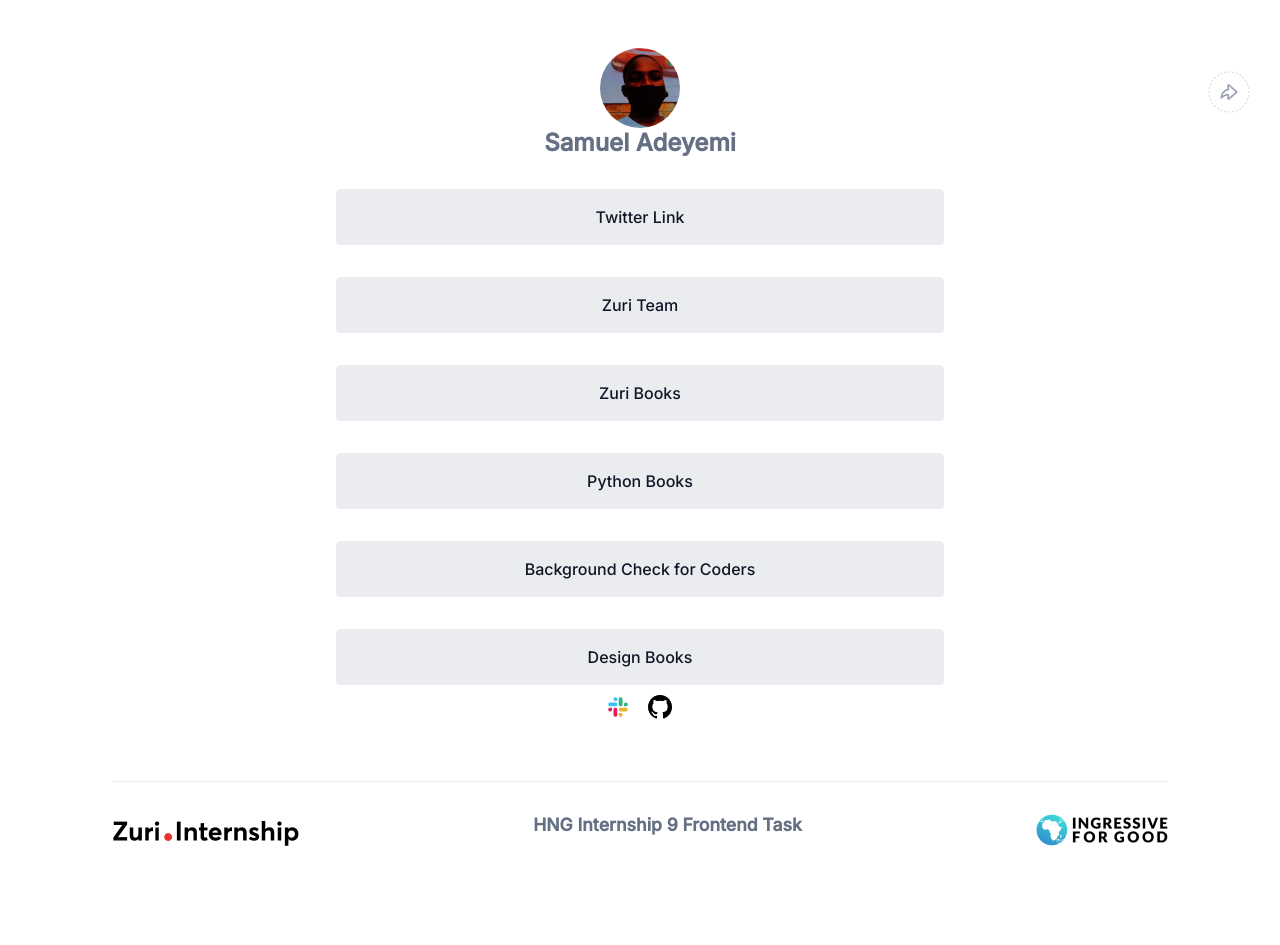
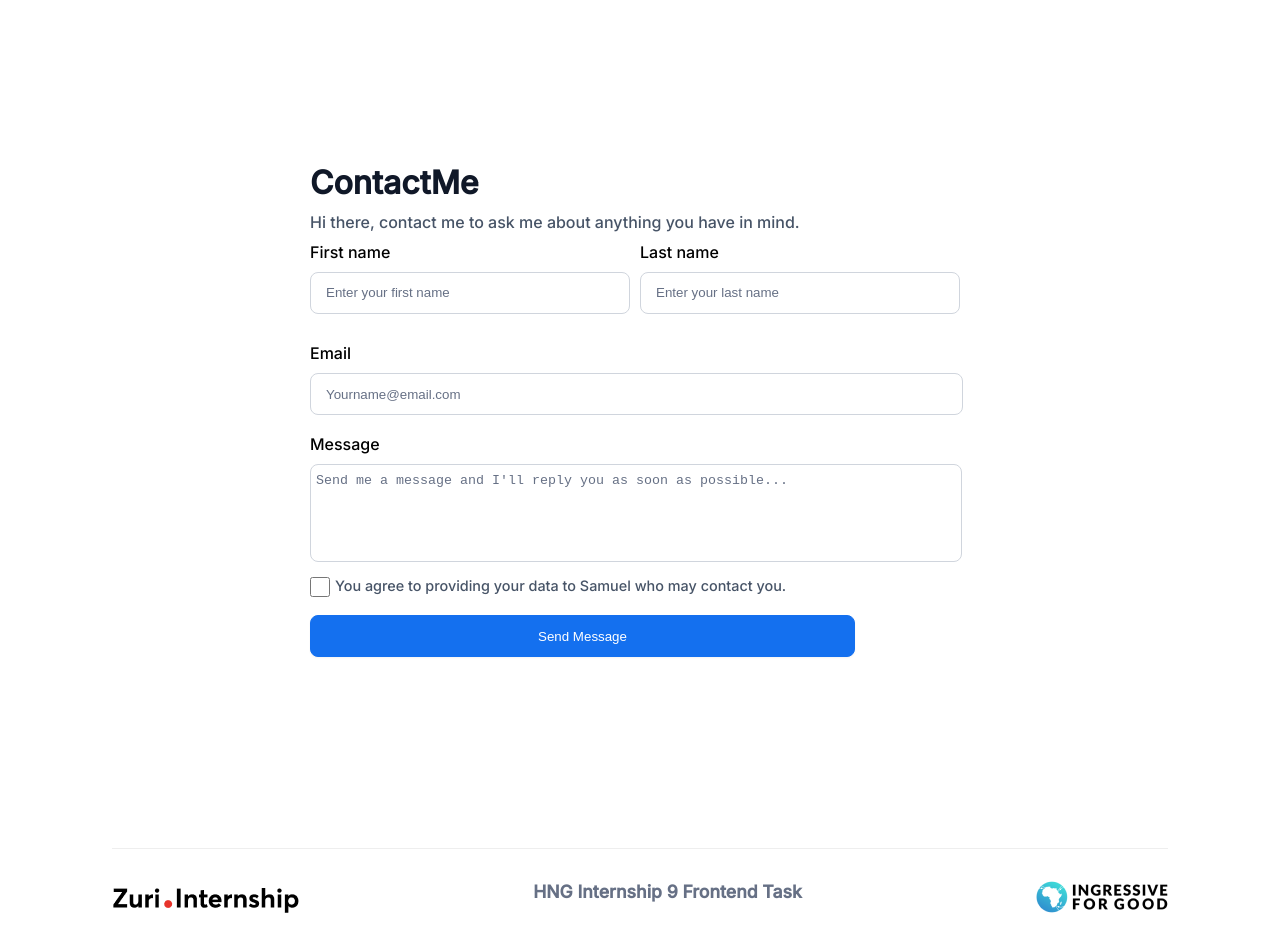
Before and after one commit to Samueljr-web/hngi9-task-1, a React (Create React App) app: page /contact in a window 1280 px wide. Before the commit the page ends 878 px from the top, so only its background shows below. Built offline with nearby package versions, Linux system fonts and the light colour scheme.

Commit message:
feat: added contact & 404 page

```diff
--- a/package.json
+++ b/package.json
@@ -6,7 +6,8 @@
     "cra-template": "1.2.0",
     "react": "^18.2.0",
     "react-dom": "^18.2.0",
-    "react-scripts": "5.0.1"
+    "react-router-dom": "^6.4.3",
+    "react-scripts": "^2.1.3"
   },
   "scripts": {
     "start": "react-scripts start",
--- a/src/App.js
+++ b/src/App.js
@@ -1,5 +1,9 @@
+import React from 'react';
 import './index.css';
-import {Main, Footer} from './components'
+import {Main, Footer} from './components';
+import {BrowserRouter as Router, Routes, Route} from 'react-router-dom'
+import Contact from './pages/contact';
+import NotFound from './pages/404';
 
 function App() {
 
@@ -35,12 +39,19 @@
       href: "https://books.zuri.team/design-rules",
       id: "book__design",
     },
+
   ];
   return (
-    <div className="">
-     <Main Link={Links}/>
-     <Footer />
-    </div>
+    <>
+     <Router>
+      <Routes>
+        <Route path='/' element={ <Main Link_btn={Links}/> } />
+        <Route path='/contact' element={<Contact />} />
+        <Route path='/*' element={<NotFound />} />
+      </Routes>
+          <Footer />
+     </Router>
+    </>
   );
 }
 
--- a/src/components/Main/index.js
+++ b/src/components/Main/index.js
@@ -5,8 +5,9 @@
 import Slack from '../../assets/slack.png'
 import Share_icon from '../../assets/share.png'
 import Ellipses_icon from '../../assets/ellipses.png'
+import { Link } from 'react-router-dom'
 
-export default function index({Link}) {
+export default function index({Link_btn}) {
   return (
     <div className='main'>
       <div className='profile_wrapper'>
@@ -22,11 +23,12 @@
       </div>
 
       <div className='links'>
-        {Link.map((link, id) =>{
+        {Link_btn.map((link, id) =>{
           return(
-              <a href={link.href} id={link.id} key={id} target="_blank" rel='noreferrer' className="link_btn" title={link.title}>{link.name}</a>
+              <a href={link.href} id={link.id} key={id} target="_blank" rel='noopener noreferrer' className="link_btn" title={link.title}>{link.name}</a>
           )
         })}
+        <Link to='/contact' id='contact' className='link_btn'>Contact Me</Link>
        </div>
        <div className='social__icons'>
         <a href='/'><img src={Slack} alt="slack-icon"/></a>
--- /dev/null
+++ b/src/pages/404.js
@@ -0,0 +1,21 @@
+import React from 'react'
+import '../styles/404.css'
+import ArrowLeft from '../assets/arrow-left.svg'
+
+function NotFound() {
+  return (
+    <div>
+      <div className="error_container">
+        <h4>404 error</h4>
+        <h2>We can’t find that page</h2>
+        <p>Sorry, the page you are looking for doesn't exist.</p>
+        <div className='action_button'>
+            <button><img src={ArrowLeft} alt='arrow-left-icon' />Go back</button>
+            <button>Take me home</button>
+        </div>
+      </div>
+    </div>
+  );
+}
+
+export default NotFound
--- /dev/null
+++ b/src/pages/contact.js
@@ -0,0 +1,63 @@
+import React from 'react'
+import '../styles/contact.css'
+
+function contact() {
+
+  const handleSubmit = (e) => {
+   e.preventDefault()
+  }
+  return (
+    <div className="contact">
+      <div className='contact_form'>
+
+
+        <form className="form" onSubmit={handleSubmit}>
+          <div className='header_text'>
+           <h2>ContactMe</h2>
+           <p>Hi there, contact me to ask me about anything you have in mind.</p>
+          </div>
+          <div className="row-fields info">
+            <div className="field">
+              <label htmlFor='first_name'> First name </label>
+              <input
+                type="text"
+                placeholder="Enter your first name"
+                id="first_name"
+              />
+            </div>
+            <div className="field">
+              <label htmlFor='last_name'>Last name</label>
+              <input
+                type="text"
+                placeholder="Enter your last name"
+                id="last_name"
+              />
+            </div>
+          </div>
+          <div className="field">
+            <label htmlFor='email'>Email</label>
+            <input type="email" placeholder="Yourname@email.com" id="email" />
+          </div>
+          <div className="field">
+            <label htmlFor='message'>Message</label>
+            <textarea
+              placeholder="Send me a message and I'll reply you as soon as possible..."
+              id="message"
+            />
+          </div>
+          <div className="agree">
+            <input type="checkbox" />
+            <p>
+              You agree to providing your data to Samuel who may contact you.
+            </p>
+          </div>
+          <button type="submit" id="btn__submit" className="btn_submit">
+            Send Message
+          </button>
+        </form>
+      </div>
+    </div>
+  );
+}
+
+export default contact
--- /dev/null
+++ b/src/styles/404.css
@@ -0,0 +1,93 @@
+.error_container{
+    display: flex;
+    flex-direction: column;
+    justify-content: center;
+    padding: 12rem 0 8rem 5rem;
+    line-height: 2.5rem;
+}
+
+.error_container h4{
+    color: #1570EF;
+    font-size: 1.6rem;
+}
+.error_container h2{
+    font-size: 3rem;
+}
+.error_container p{
+    color: #475467;
+}
+
+.action_button{
+    display: flex;
+}
+
+.action_button button{
+    display: flex;
+    align-items: center;
+    justify-content: center;
+    width: 122px;
+    padding: 12px 10px;
+    border-radius: 5px;
+    cursor: pointer;
+    outline: none;
+    margin-top: 10px;
+    font-weight: 600;
+    border: 2px solid #D0D5DD;
+    background: #fff;
+}
+
+.action_button button img{
+    width: 13px;
+    height: 15px;
+    margin-right: 5px;
+}
+.action_button button:hover{
+    background: #1570EF;
+    border: 2px solid #1570EF;
+    color: #fff;
+}
+.action_button button:focus{
+    box-shadow: 0px 0px 0px 4px #D1E9FF;
+}
+.action_button button:nth-of-type(2){
+    background: #1570EF;
+    border: #1570EF;
+    color: #fff;
+    margin-left: 10px;
+}
+
+
+
+@media screen and (max-width: 850px) {
+.error_container{
+    justify-content: center;
+    align-items: center;
+    padding: 10rem 1rem;
+}
+
+.action_button{
+    flex-direction: column;
+    align-items: center;
+    justify-content: center;
+    width: 22rem;
+}
+
+.action_button button{
+    width: 100%;
+}
+.error_container h4{
+    color: #1570EF;
+    font-size: 1.5rem;
+}
+.error_container h2{
+    font-size: 2.4rem;
+}
+.error_container p{
+    color: #475467;
+}
+
+.action_button button:nth-of-type(2){
+    margin-left: 0;
+}
+
+}
--- /dev/null
+++ b/src/styles/contact.css
@@ -0,0 +1,150 @@
+
+.contact_form{
+    display: flex;
+    flex-direction: column;
+    align-items: center;
+    justify-content: center;
+    min-height: 100vh;
+      gap: 48px;
+}
+.header_text{
+    padding-right: 5rem;
+}
+.header_text p{
+    margin-top: 10px;
+    color: #475467;
+}
+.header_text h2{
+    font-size: 2rem;
+    text-align: left;
+    color: #101828;
+}
+.row-fields{
+   display: flex;
+}
+
+.row-fields div{
+    margin: 10px 10px 10px 0;
+}
+
+/* Form Styling */
+.form{
+  margin-top: 20px;
+  display: flex;
+  flex-direction: column;
+}
+
+input:focus{
+    box-shadow: 0px 0px 0px 4px #D1E9FF;
+}
+textarea:focus{
+    box-shadow: 0px 0px 0px 4px #D1E9FF;
+}
+
+input[type=text]{
+  border-radius: 8px;
+  outline: none;
+  width: 18rem;
+  height: 1.5rem;
+  padding: 8px 15px;
+  border: 1px solid #D0D5DD;
+}
+input[type=email]{
+  border-radius: 8px;
+  outline: none;
+  width:38.8rem;
+  height: 1.5rem;
+  padding: 8px 15px;
+  border: 1px solid #D0D5DD;
+}
+input[type=checkbox]{
+  cursor: pointer;
+  width: 20px;
+  height: 20px;
+  border-radius: 10px;
+}
+
+textarea{
+  border-radius:8px;
+  outline: none;
+  width:40rem;
+  height: 5rem;
+  padding: 8px 5px;
+  border: 1px solid #D0D5DD;
+  resize: none;
+}
+::placeholder{
+   color: #667085;
+}
+.field{
+    display: flex;
+    flex-direction: column;
+    margin-top: 1.2rem;
+}
+.field label{
+    margin-bottom: 10px;
+}
+
+.agree{
+    margin-top: 15px;
+    display: flex;
+}
+.agree input{
+    margin-right: 5px;
+}
+.agree p{
+    font-size: 0.9rem;
+    color: #475467;
+}
+.btn_submit{
+  height: 42px;
+  width: 545px;
+  border-radius: 8px;
+  background: #1470ef;
+  box-shadow: 0px 1px 2px 0px #1018280D;
+  color: #ffffff;
+  border: 1px solid #1470ef;
+  margin-top: 18px;
+  cursor: pointer;
+}
+.btn_submit:focus{
+    box-shadow: 0px 0px 0px 4px #D1E9FF;
+}
+
+@media screen and (max-width: 850px) {
+    .contact_form{
+        justify-content: unset;
+        padding-top: 3rem;
+        min-height: auto;
+    }
+    .form{
+        display: flex;
+        flex-direction: column;
+        align-items: center;
+    }
+    .row-fields{
+        flex-direction: column;
+    }
+    .field{
+        width: 18rem;
+    }
+    .header_text{
+      padding-right: 0;
+      width: 38%;
+    }
+    .agree {
+        width: 60%;
+    }
+    input[type=text]{
+        width: 100%;
+    }
+    input[type=email]{
+        width: 100%;
+    }
+    textarea{
+        width: 100%;
+    }
+    .btn_submit{
+        width: 300px;
+    }
+}
```
Also changed, not shown: src/assets/arrow-left.svg (added), 1 other file (tests, documents, lock files or other folders).
